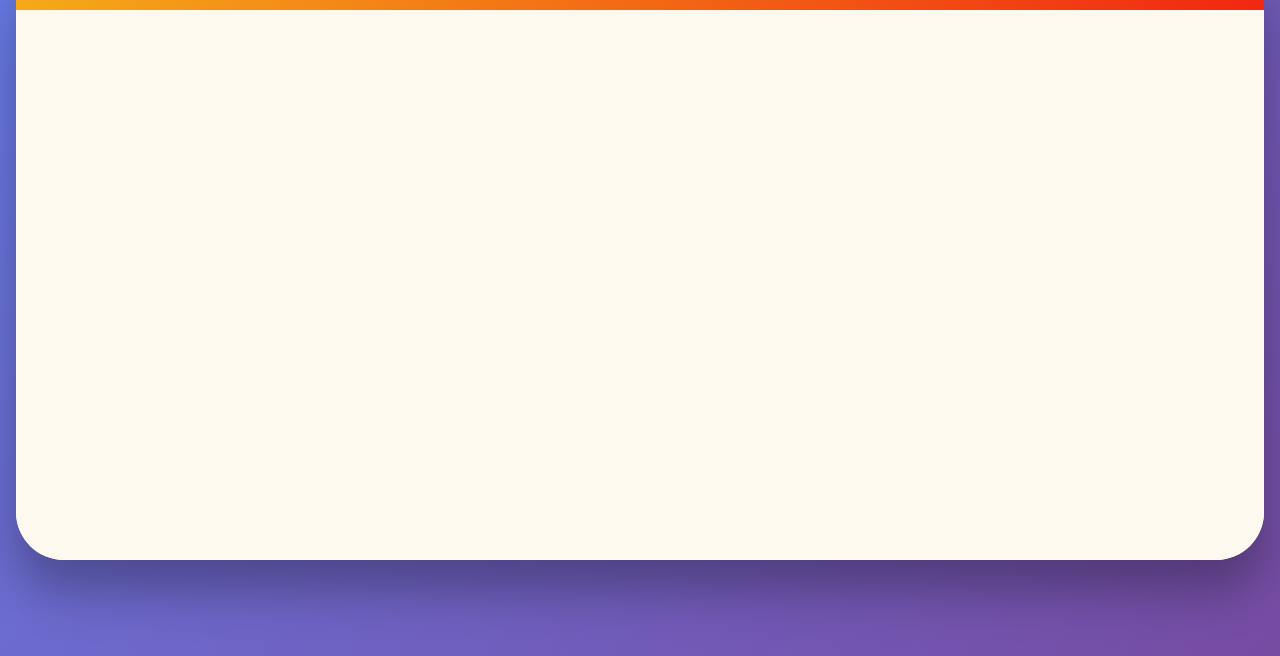
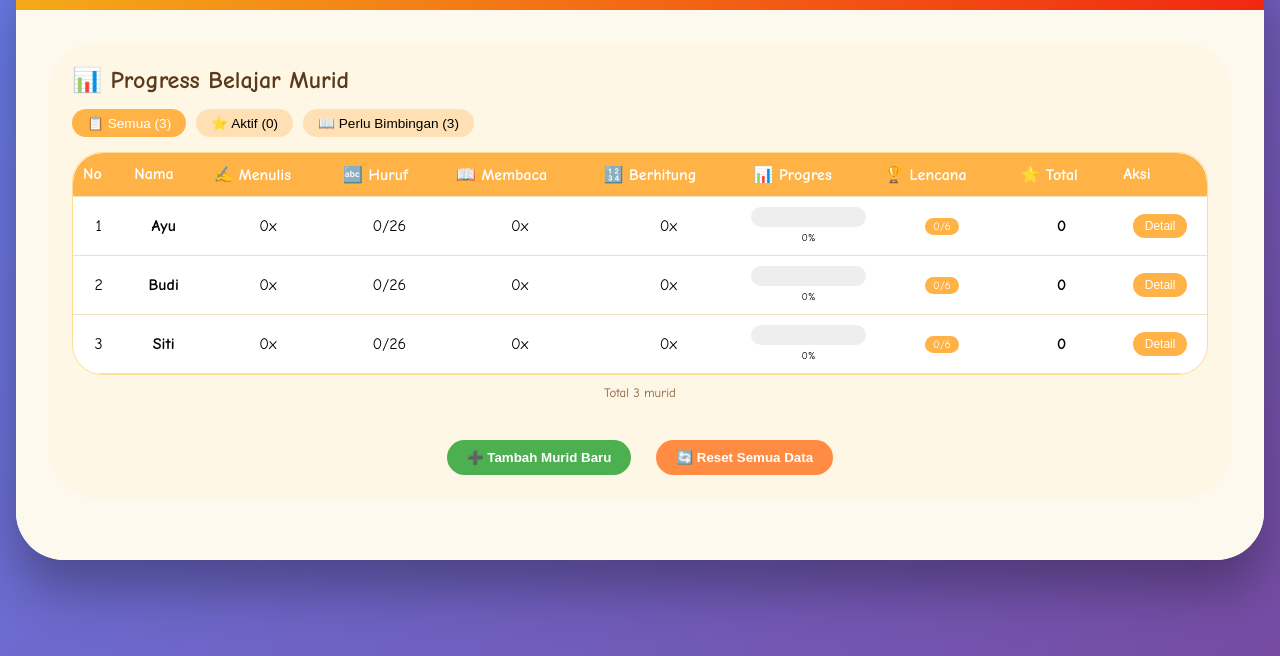
Before and after one commit to interacta2/belajar-ceria, a plain HTML site: page guru/dashboard.html in a window 1280 px wide. Shown: the part 144-800 px from the top of the page. Drawn offline with Linux system fonts and the light colour scheme; sample sign-in values are in the browser's storage.

Commit message:
Restore dashboard.html with original content

```diff
--- a/guru/dashboard.html
+++ b/guru/dashboard.html
@@ -145,7 +145,7 @@
   <div class="main-content" id="mainContent"></div>
 </div>
 
-<script type="module" src="../js/data.js"></script>
+<script src="../js/data.js"></script>
 <script src="../js/guru.js"></script>
 <script>
     let currentFilter = "semua";
```
